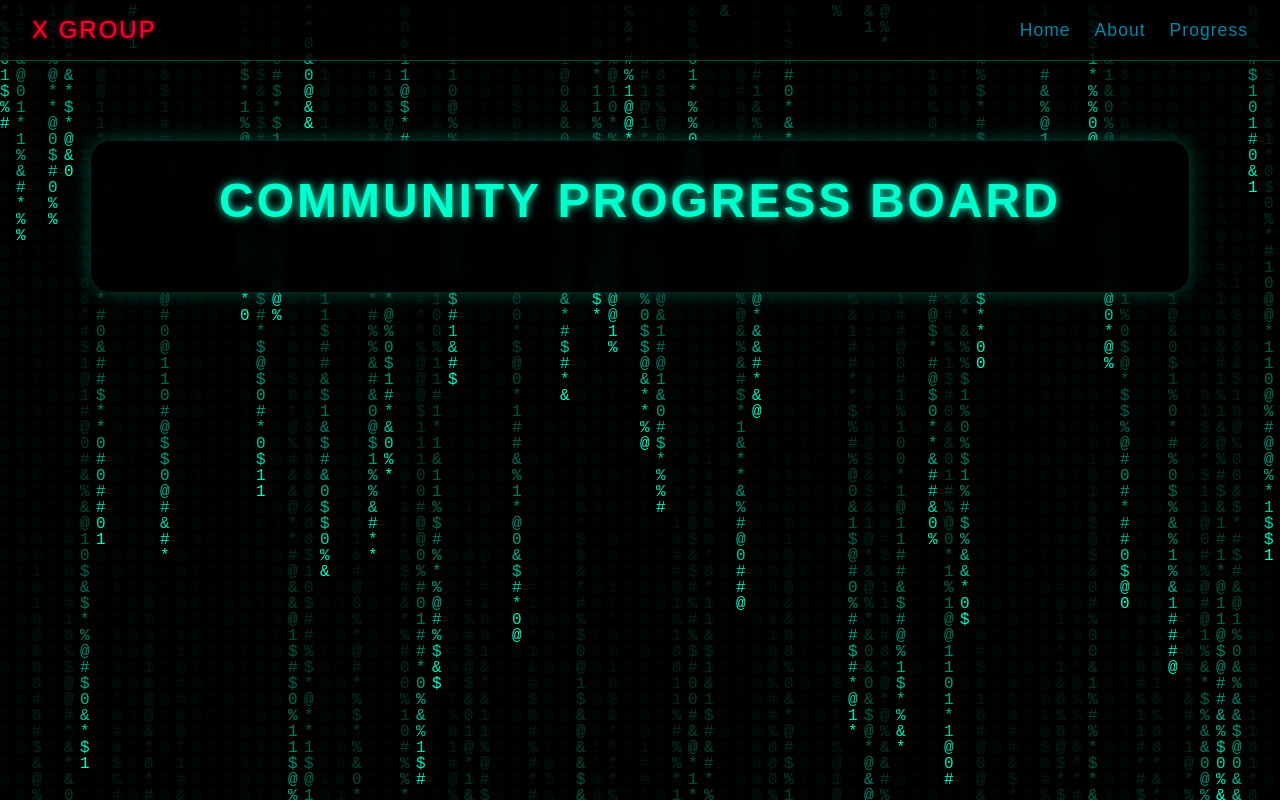
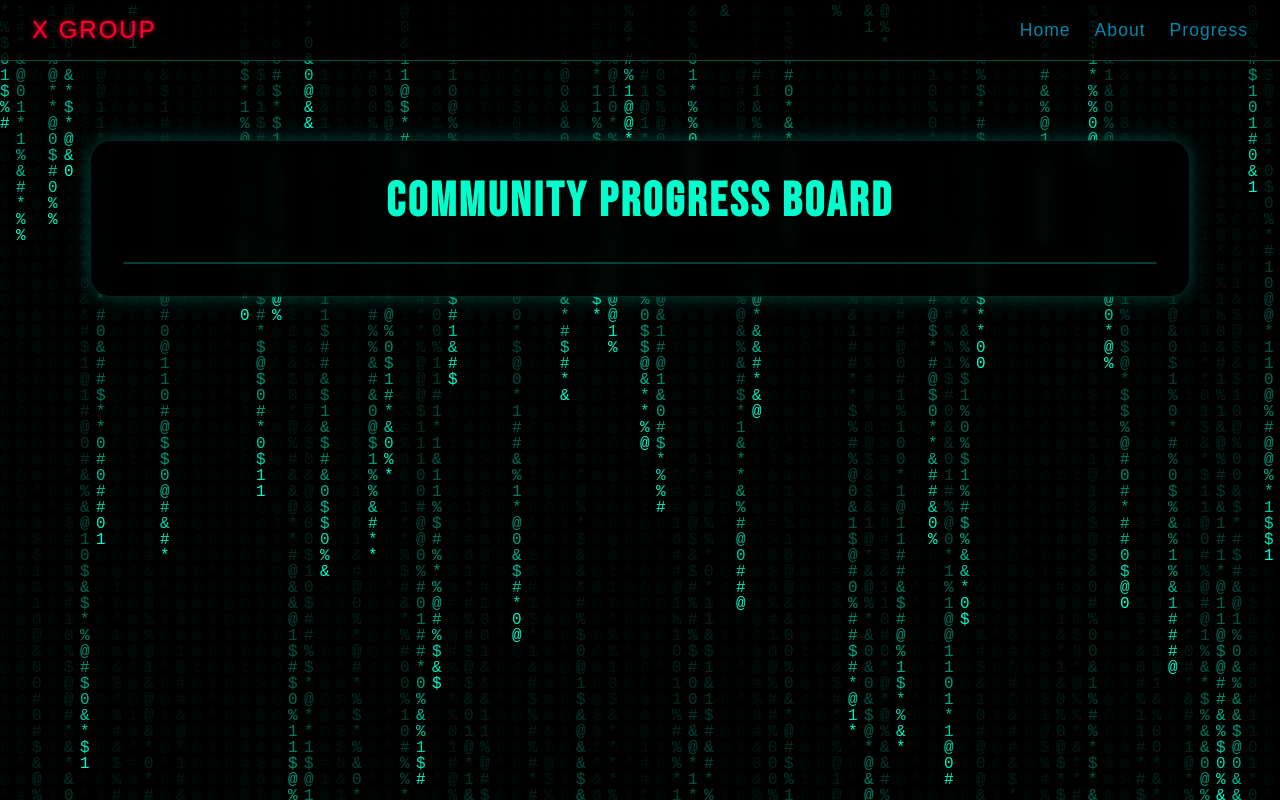
Before and after one commit to MHadiX/welcome, a plain HTML site: page progress.html in a window 1280 px wide. Drawn offline with Linux system fonts and the light colour scheme; no server answers; a web font is replaced by a local one.

Commit message:
Add files via upload

```diff
--- a/progress.html
+++ b/progress.html
@@ -6,6 +6,7 @@
   <title>Progress | Hackers Workshop</title>
   <link href="https://fonts.googleapis.com/css2?family=Rubik+Glitch&display=swap" rel="stylesheet">
   <style>
+    @import url('https://fonts.googleapis.com/css2?family=Bebas+Neue&display=swap');
     :root {
       --neon-green: #00ffcc;
       --neon-blue: #0088aa;
@@ -89,12 +90,22 @@
       position: relative;
       z-index: 2;
     }
+    .table-wrapper {
+  overflow-x: auto;
+  overflow-y: auto;
+  max-height: 70vh; /* keeps table scrollable vertically */
+  border: 1px solid rgba(0, 255, 204, 0.25);
+  border-radius: 10px;
+  scrollbar-color: #00ffcc #000; /* neon hacker scrollbars */
+  scrollbar-width: thin;
+}
+
 
     h1 {
       text-align: center;
       font-size: clamp(2rem, 6vw, 3rem);
       color: var(--neon-green);
-      text-shadow: 0 0 8px var(--neon-green);
+      text-shadow: 0 0 8px var();
       margin-bottom: 2rem;
       letter-spacing: 3px;
       text-transform: uppercase;
@@ -150,6 +161,11 @@
         font-size: 0.85rem;
       }
     }
+    .bebas-neue-regular {
+  font-family: "Bebas Neue", sans-serif;
+  font-weight: 400;
+  font-style: normal;
+    }
   </style>
 </head>
 <body>
@@ -165,11 +181,13 @@
   <canvas id="matrixCanvas"></canvas>
 
   <div class="container">
-    <h1>Community Progress Board</h1>
+    <h1 class="bebas-neue-regular"><b>Community Progress Board</b></h1>
+    <div class="table-wrapper">
     <table id="progress-table">
       <thead id="table-head"></thead>
       <tbody id="table-body"></tbody>
     </table>
+    </div>
   </div>
 
   <script>
```
